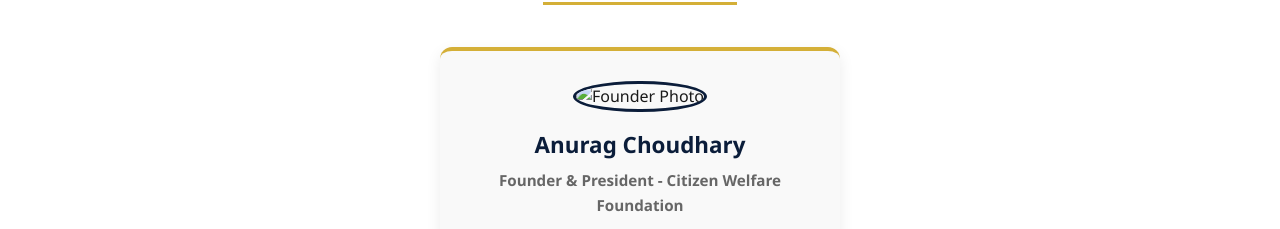
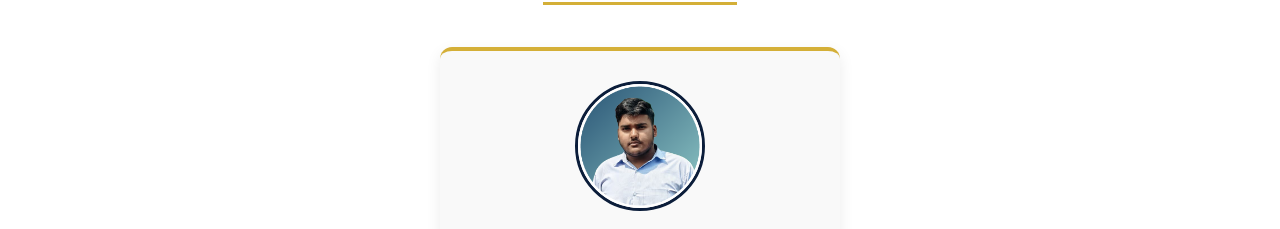
Before and after one commit to Cwfindia/citizen-welfare-foundation, a plain HTML site: page index.html in a window 1280 px wide. Shown: the part 1081-1310 px from the top of the page. Drawn offline with Linux system fonts and the light colour scheme.

Commit message:
Update index.html

```diff
--- a/index.html
+++ b/index.html
@@ -252,8 +252,8 @@
       <h2 class="section-title">Meet Our Founder</h2>
       <div style="max-width: 400px; margin: 30px auto 0; background: #f9f9f9; padding: 30px; border-radius: 12px; box-shadow: 0 5px 15px rgba(0,0,0,0.08); border-top: 4px solid #d4af37; text-align: center;">
 
-        <!-- अनुराग चौधरी (पूर्व अध्यक्ष कानपुर विश्वविद्यालय )-->
-        <img src="IMG_20260506_232817_487.jpg" alt="Founder Photo" style="width: 130px; height: 130px; border-radius: 50%; object-fit: cover; border: 3px solid #0b1d3a; margin-bottom: 15px;">
+        <!-- Anurag Choudhary-->
+        <img src="Profile picture.png" alt="Founder Photo" style="width: 130px; height: 130px; border-radius: 50%; object-fit: cover; border: 3px solid #0b1d3a; margin-bottom: 15px;">
 
         <h3 style="color: #0b1d3a; font-size: 1.4rem; margin-bottom: 5px;">Anurag Choudhary</h3>
         <p style="color: #666; font-size: 0.95rem; margin-bottom: 15px; font-weight: 600;">Founder & President - Citizen Welfare Foundation</p>
```
